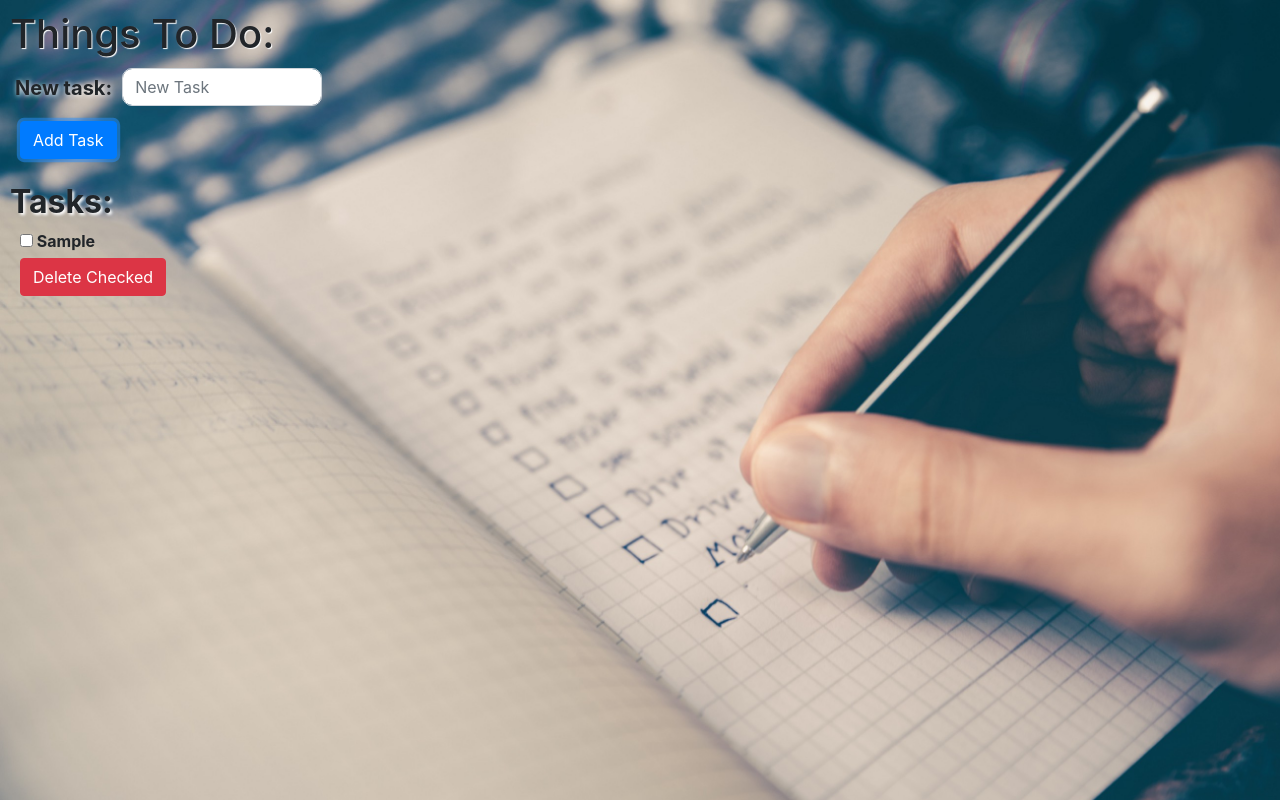
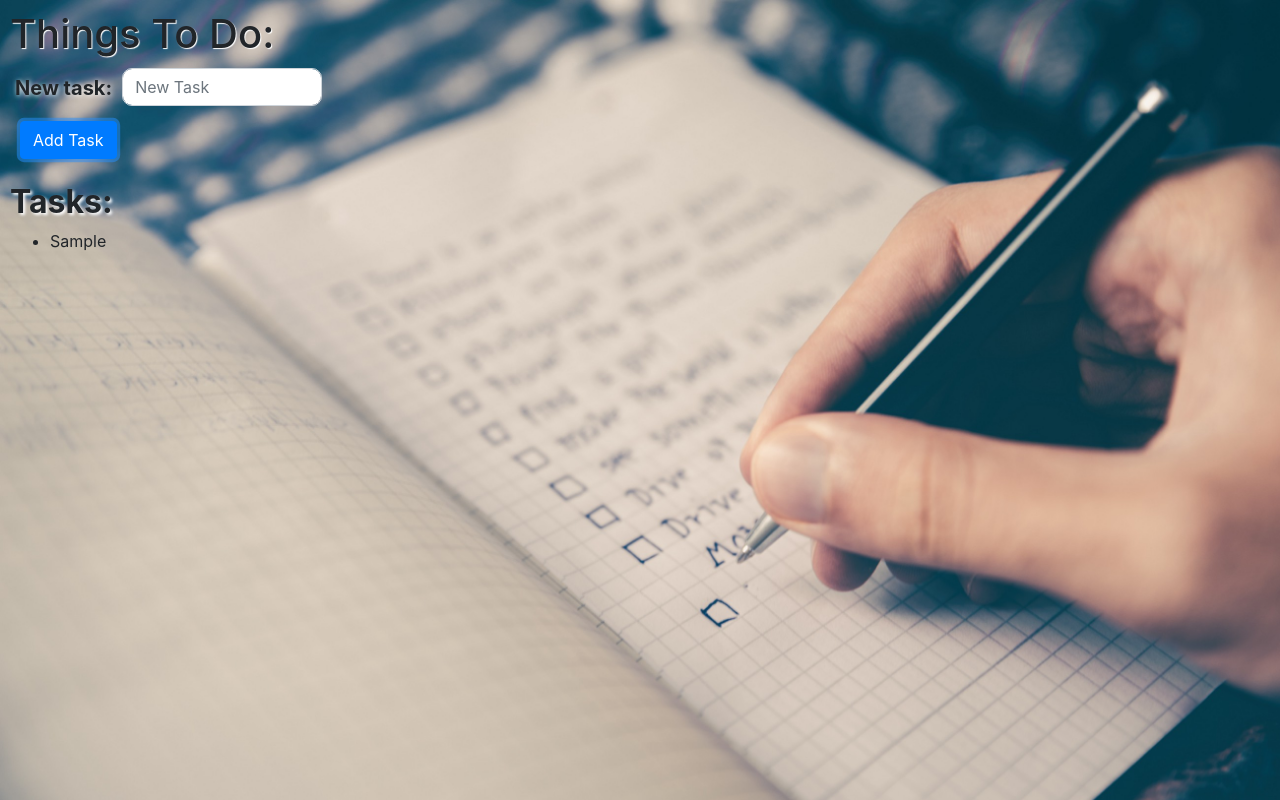
Before and after one commit to glz-diego/todo-list-2, a plain HTML site: page index.html in a window 1280 px wide. Both pictures are taken after typing "Sample" into the empty fields and a click on the button "Add Task". Drawn offline with nearby package versions, Linux system fonts and the light colour scheme.

Commit message:
init message

```diff
--- a/index.html
+++ b/index.html
@@ -29,8 +29,8 @@
 	<div id="allEntries">
 		<br>
 		<h2><strong id="tasks">Tasks: </strong></h2>
-		<div id="entries"></div>
-		<button type="button" class="btn-danger btn" onclick="clearAll()">Delete Checked</button>
+		<ul id="entries"></ul>
+		<!-- <button type="button" class="btn-danger btn" onclick="clearAll()">Delete Checked</button> -->
 	</div>
 </body>
 </html>
--- a/script.js
+++ b/script.js
@@ -1,13 +1,13 @@
 const todos = [];
-var iDiv;
+var iLI;
 function add(){
 	let task = document.querySelector("#newTask").value;
 	if (task != "") {
 		document.querySelector("#newTask").value = "";
 	}
-	iDiv = document.createElement('div');
-	iDiv.innerHTML = "<input id='todo${item.itemid}' type='checkbox'/>&nbsp;" + task;
-	document.querySelector('#entries').appendChild(iDiv);
+	iLI = document.createElement('LI');
+	iLI.innerHTML = task;
+	document.querySelector('#entries').appendChild(iLI);
 
 	let inputData = document.getElementById("newTask");
 
@@ -15,10 +15,11 @@ function add(){
 
 	console.log(todos);
 }
-function clearAll() {
-	var checkBox = document.getElementById("todo${item.itemid}");
-	let inputData = document.getElementById("newTask");
-	if (checkBox.checked == true){
-		document.getElementById("todo${item.itemid}").innerHTML = "";
-	}
-}
+// iDiv.innerHTML = "<input id='todo${item.itemid}' type='checkbox'/>&nbsp;" +
+// function clearAll() {
+// 	var checkBox = document.getElementById("todo${item.itemid}");
+// 	let inputData = document.getElementById("newTask");
+// 	if (checkBox.checked == true){
+// 		document.getElementById("todo${item.itemid}").innerHTML = "";
+// 	}
+// }
--- a/styles.css
+++ b/styles.css
@@ -17,10 +17,6 @@ label{
 }
 button{
 	margin-left: 15px;
-}
-#entries{
-	margin-left: 10px;
-	font-weight: bold;
 }
 h1{
 	text-shadow: 1px 1px 1px white;
```
